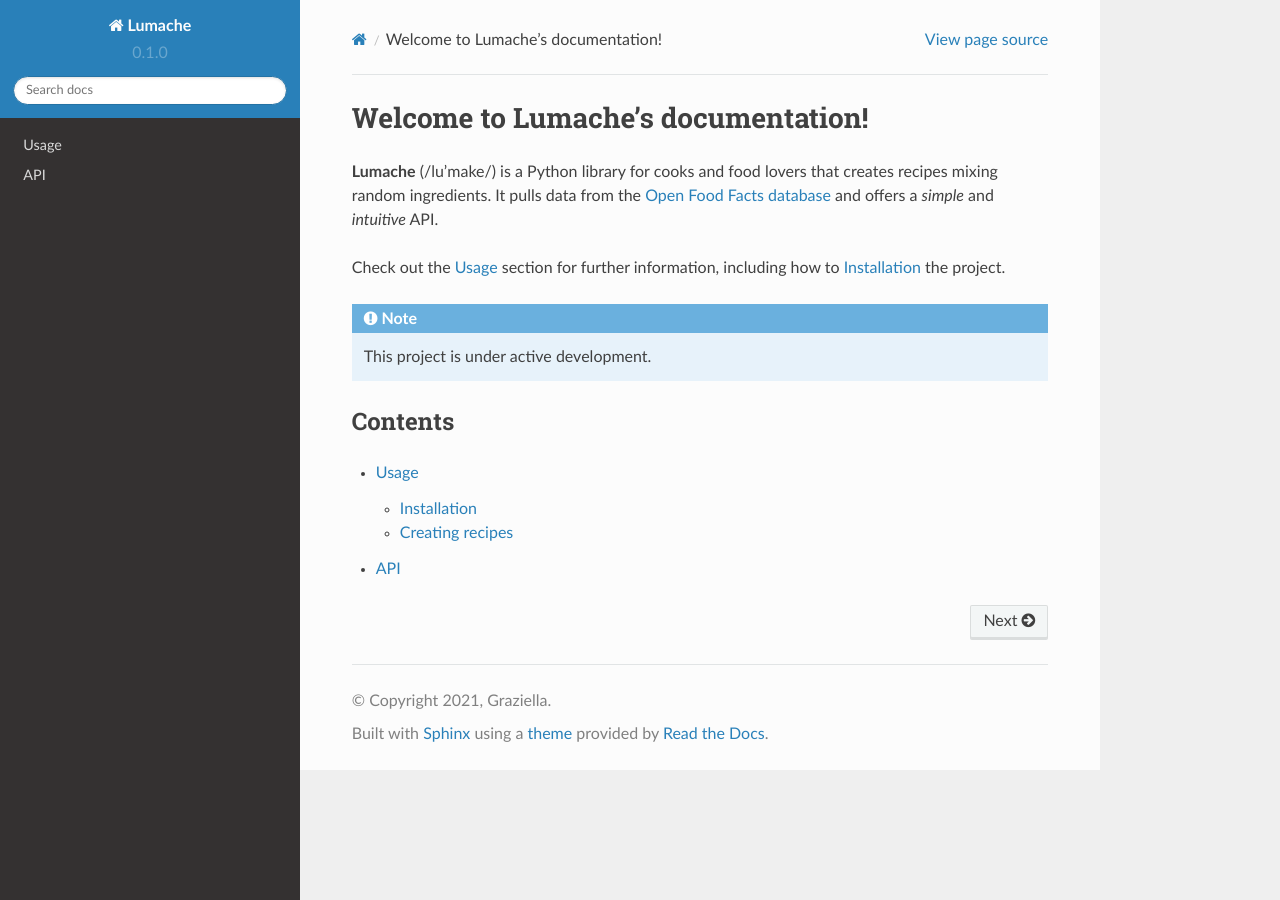
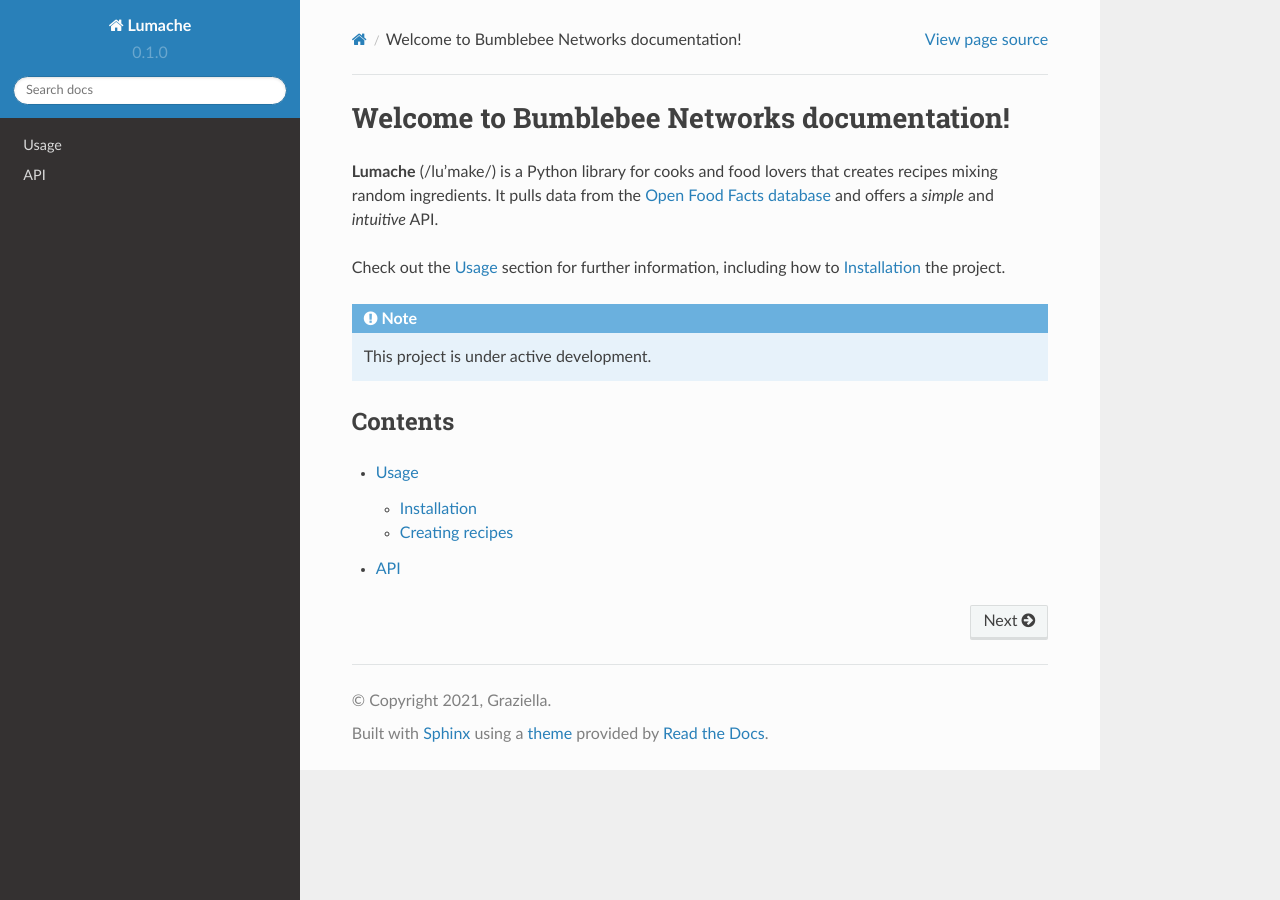
Before and after one commit to sherrywei-bumblebee/bumblebee-docs, a Sphinx documentation site: the page built from docs/source/index.rst, in a window 1280 px wide. Built offline with Sphinx 7.4.7 and the Read the Docs theme 2.0.0, drawn with Linux system fonts in a browser that asks for light colours.

Commit message:
change to bumblebee

```diff
--- a/docs/source/index.rst
+++ b/docs/source/index.rst
@@ -1,4 +1,4 @@
-Welcome to Lumache's documentation!
+Welcome to Bumblebee Networks documentation!
 ===================================
 
 **Lumache** (/lu'make/) is a Python library for cooks and food lovers
```
